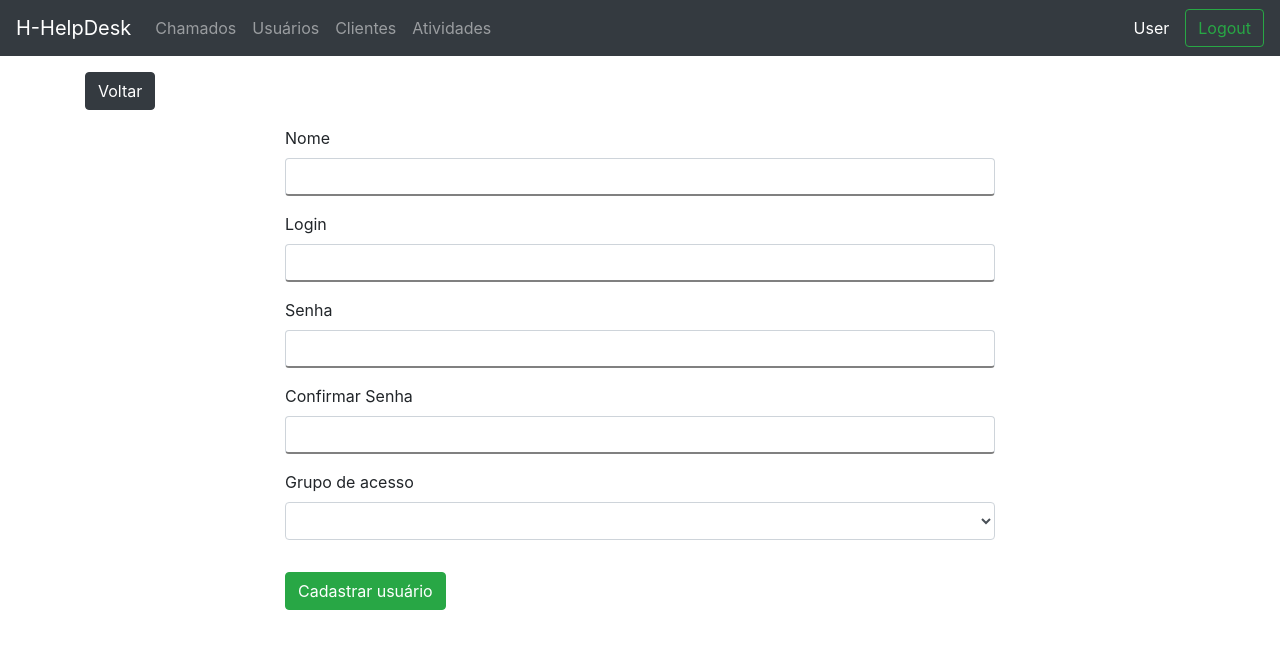
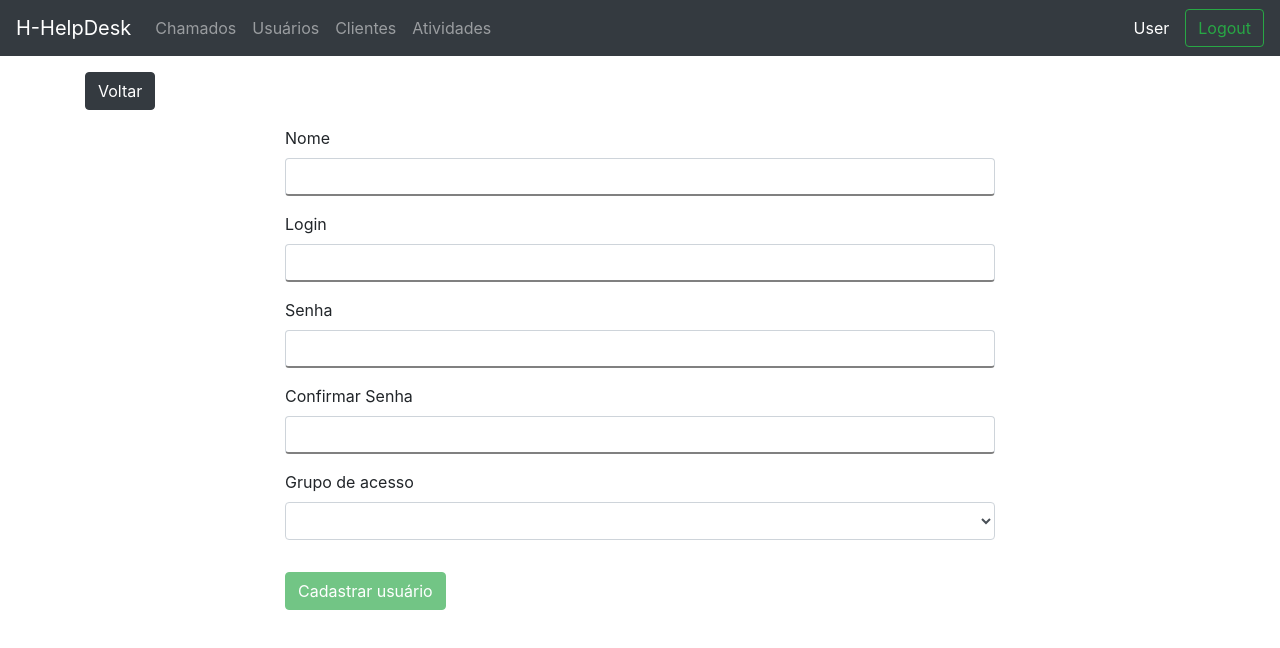
Before and after one commit to trabalhinhos-senai/helpDesk, an Angular app in the folder helpDesk/: page /cad-usuario in a window 1280 px wide. Shown: the top 648 px of the page. Built offline with nearby package versions, Linux system fonts and the light colour scheme.

Commit message:
valida usuario

```diff
--- a/helpDesk/src/app/cad-usuario/cad-usuario.component.html
+++ b/helpDesk/src/app/cad-usuario/cad-usuario.component.html
@@ -12,10 +12,7 @@
             <div class="form-row">
                 <div class="form-group col-md-12">
                     <label for="inputNome">Nome</label>
-                    <input name="inputNome" type="Text" class="form-control" id="inputNome"
-                        ngClass="{
-                            'has-error': !
-                        }" required
+                    <input name="inputNome" type="Text" class="form-control" id="inputNome" required
                         #inputNome="ngModel" [(ngModel)]="usuario.nome">
                 </div>
             </div>
@@ -50,7 +47,7 @@
                     </select>
                 </div>
             </div>
-            <button type="submit" class="btn btn-success mt-md-3">Cadastrar usuário</button>
+            <button type="submit" class="btn btn-success mt-md-3" [disabled]="!formUsuario.valid">Cadastrar usuário</button>
         </form>
     </div>
 </div>
--- a/helpDesk/src/app/cad-usuario/cad-usuario.component.ts
+++ b/helpDesk/src/app/cad-usuario/cad-usuario.component.ts
@@ -1,7 +1,7 @@
 import { Component, OnInit } from '@angular/core';
 import { Usuario } from '../login/usuario';
 import { CadUsuarioService } from './cad-usuario.service';
-import { NgForm } from '@angular/forms';
+import { NgForm, FormGroup } from '@angular/forms';
 
 @Component({
   selector: 'app-cad-usuario',
@@ -22,21 +22,18 @@ export class CadUsuarioComponent implements OnInit {
 
   onSubmit(formulario: NgForm) {
     if (formulario.valid) {
-      console.log(this.usuario)
+
 
       if (this.usuario.senha === this.confirmarSenha) {
 
-        //console.log(this.confirmarSenha)
+        console.log(this.usuario)
         this.cadUsuarioService.cadastrar(this.usuario);
-
-        formulario.reset();
+        console.log(this.usuario.nome)
 
         this.showAlert();
 
       } else {
-
         console.log("não confere");
-
       }
 
 
```
